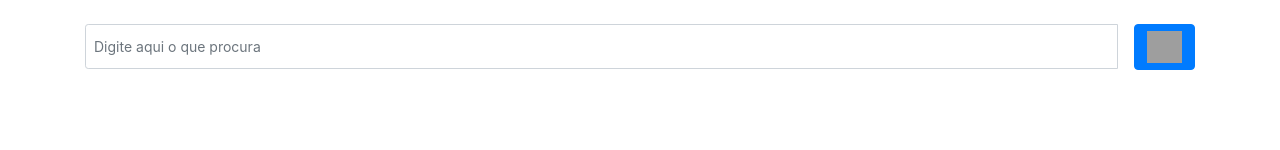
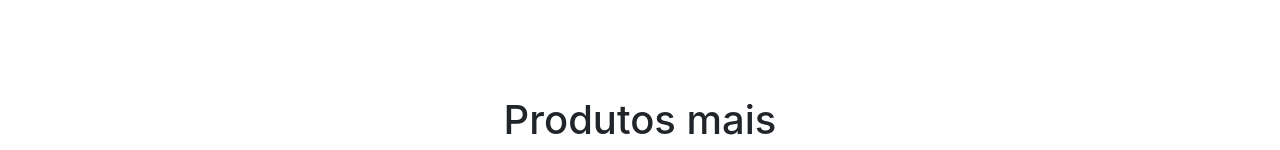
Before and after one commit to ProjetoAvancar/frontend, an Angular app: page /#/ in a window 1280 px wide. Shown: the top 150 px of the page. Built offline with nearby package versions, Linux system fonts and the light colour scheme; grey boxes are pictures that could not be loaded.

Commit message:
Campos de Pesquisa e Botão Ver Mais removidos

```diff
--- a/src/app/cards/cards.component.html
+++ b/src/app/cards/cards.component.html
@@ -1,19 +1,4 @@
 <main>
-
-  <section class="pesquisar">
-    <div class="container">
-      <div class="row"></div>
-      <form class="justify-content-center justify-content-md-start mb-3 mb-md-0">
-        <div class="input-group input-group-sm">
-          <input type="text" class="form-control mt-4" placeholder="Digite aqui o que procura">
-          <button class="btn btn-primary ml-3 mt-4"> <img height="32px" width="35px"
-              src="https://i.imgur.com/vDSkP5P.png" alt="search"> </button>
-        </div>
-      </form>
-
-    </div>
-  </section>
-
   <section class="produto ml-5 mr-5">
     <div class="container py-5">
       <div class="row py-5 ">
@@ -115,12 +100,6 @@
 
     </div>
 
-    <!-- <div class="row">
-      <div class="col-lg-6 text-center m-auto">
-        <button class="btn1">Ver mais</button>
-      </div>
-    </div> -->
-
   </section>
 
 </main>
```
